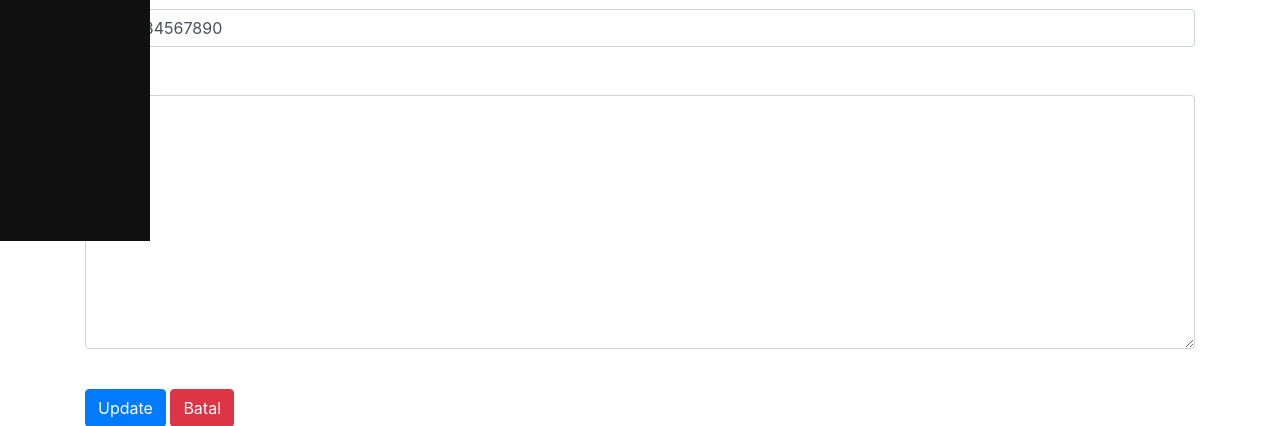
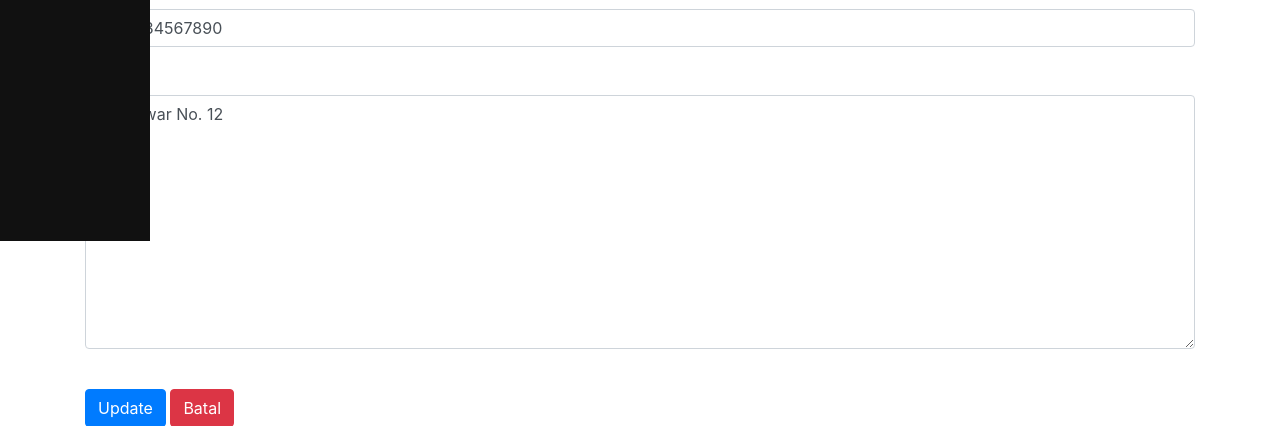
Before and after one commit to zakidevara/erp-TK4, a PHP site: page /view/pengguna/form_edit.php?id=U001 in a window 1280 px wide. Shown: the part 559-985 px from the top of the page. Run offline with PHP 8.4, Linux system fonts and the light colour scheme; data comes from the database, SQL or seed files in the repository; some libraries are stand-ins or nearby versions.

Commit message:
fix form edit pengguna

```diff
--- a/view/pengguna/form_edit.php
+++ b/view/pengguna/form_edit.php
@@ -52,7 +52,7 @@
                         <div class="col-md-12">
                             <div class="form-group">
                                 <label>Nama Depan</label>
-                                <input name="nama_depan" id="nama_depan"  class="form-control" placeholder="Contoh: Na "value="<?= $penggunaDetail["NamaDepan"]?>" required />
+                                <input name="nama_depan" id="nama_depan"  class="form-control" placeholder="Contoh: Na " value="<?= $penggunaDetail["NamaDepan"]?>" required />
                             </div>
                         </div>
                     </div>
@@ -60,7 +60,7 @@
                         <div class="col-md-12">
                             <div class="form-group">
                                 <label>Nama Belakang</label>
-                                <input name="nama_belakang" id="nama_belakang" class="form-control" placeholder="Contoh: Jaemin" value="<?= $penggunaDetail["NamaBelakang"]?>"required />
+                                <input name="nama_belakang" id="nama_belakang" class="form-control" placeholder="Contoh: Jaemin" value="<?= $penggunaDetail["NamaBelakang"]?>" required />
                             </div>
                         </div>
                     </div>
@@ -76,7 +76,7 @@
                         <div class="col-md-12">
                             <div class="form-group">
                                 <label>Alamat</label>
-                                <textarea name="alamat" id="alamat" class="form-control" placeholder="Alamat" value="<?= $penggunaDetail["Alamat"]?>" required rows="10"></textarea>
+                                <textarea name="alamat" id="alamat" class="form-control" placeholder="Alamat" required rows="10"><?= $penggunaDetail["Alamat"]?></textarea>
                             </div>
                         </div>
                     </div>
```
